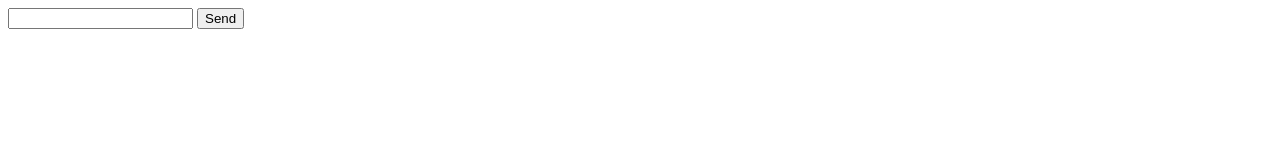
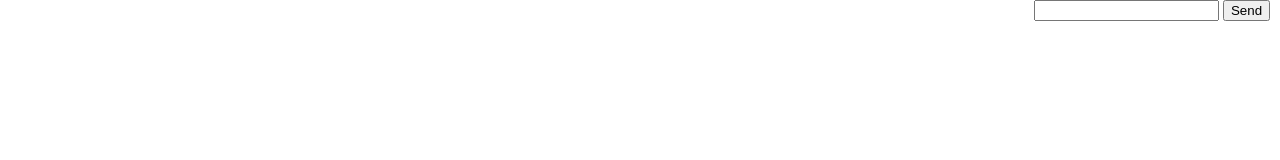
Before and after one commit to Kemosabe2911/Nodejs-chatapp, a plain HTML site: page index.html in a window 1280 px wide. Drawn offline with Linux system fonts and the light colour scheme.

Commit message:
Add styles.css

```diff
--- /dev/null
+++ b/css/styles.css
@@ -0,0 +1,20 @@
+body{
+    padding: 0;
+    margin: 0;
+    box-sizing: border-box;
+    display: flex;
+    justify-content: center;
+}
+#message-container{
+    width: 80%;
+    max-width: 1200px;
+}
+
+#message-container div{
+    background-color: #cccccc;
+    padding: 5px;
+}
+
+#message-container div:nth-child(2n){
+    background-color: #ffffff;
+}
--- a/index.html
+++ b/index.html
@@ -4,6 +4,7 @@
     <meta charset="UTF-8">
     <meta name="viewport" content="width=device-width, initial-scale=1.0">
     <title>Nodejs ChatApp</title>
+    <link rel="stylesheet" href="css/styles.css">
 </head>
 <body>
     <div id="message-container"></div>
```
